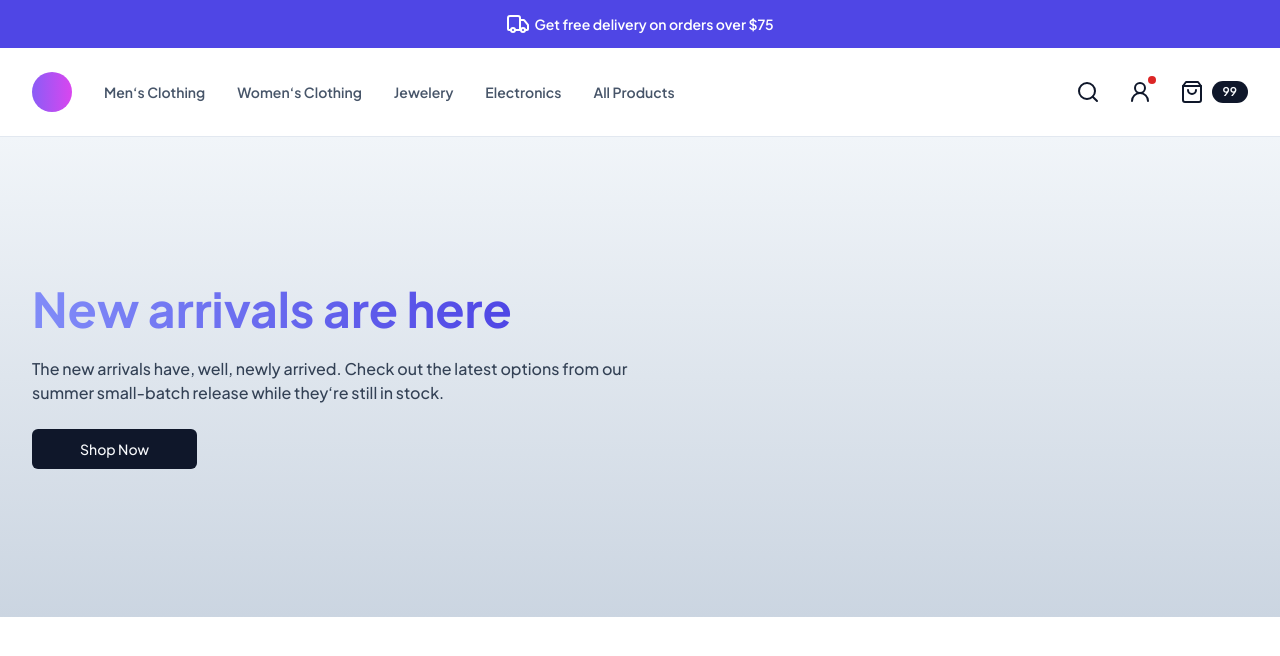
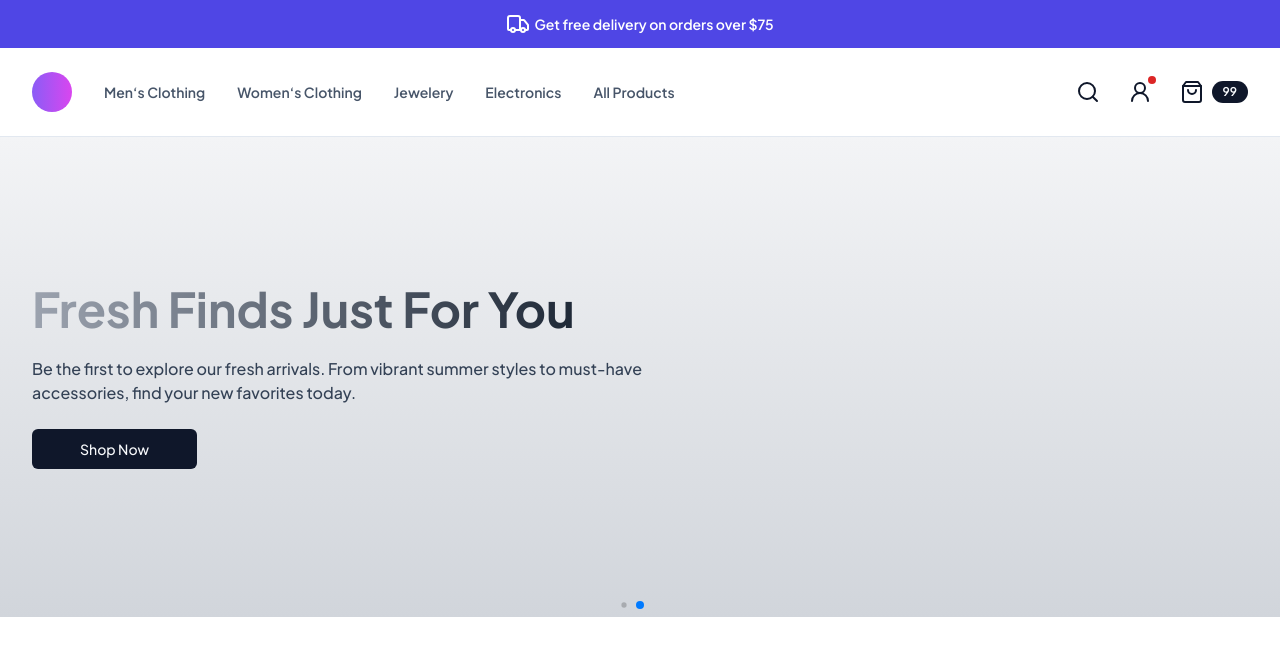
Before and after one commit to tangoren/nextjs-store, a Next.js app: page / in a window 1280 px wide. Shown: the top 656 px of the page. Built offline with nearby package versions, Linux system fonts and the light colour scheme.

Commit message:
feat: add swiper, update slider component

```diff
--- a/package.json
+++ b/package.json
@@ -20,6 +20,7 @@
     "next": "14.1.4",
     "react": "^18",
     "react-dom": "^18",
+    "swiper": "^11.0.7",
     "tailwind-merge": "^2.2.2",
     "tailwindcss-animate": "^1.0.7"
   },
--- a/src/components/Navbar.js
+++ b/src/components/Navbar.js
@@ -21,7 +21,7 @@ export default function Navbar() {
   }, []);
 
   return (
-    <div className="sticky top-0 py-6 text-center border-b bg-white/85 border-slate-200 backdrop-blur-xl">
+    <div className="sticky top-0 z-10 py-6 text-center border-b bg-white/85 border-slate-200 backdrop-blur-xl">
       <div className="container flex gap-4">
         <div className="rounded-full size-10 bg-gradient-to-r from-violet-500 to-fuchsia-500 shrink-0"></div>
 
--- a/src/components/Slider.js
+++ b/src/components/Slider.js
@@ -1,21 +1,70 @@
+"use client";
+
+import { Swiper, SwiperSlide } from "swiper/react";
+import { Pagination, EffectFade, Autoplay } from "swiper/modules";
+import "swiper/css";
+import "swiper/css/pagination";
+import "swiper/css/effect-fade";
+import "swiper/css/autoplay";
+
 import { Button } from "@/components/ui/button";
+
+const SlideComponent = ({
+  title,
+  description,
+  buttonText,
+  titleClass,
+  backgroundClass,
+}) => {
+  return (
+    <div className={`${backgroundClass} h-[480px] flex`}>
+      <div className="container flex flex-col items-start justify-center gap-6">
+        <div
+          className={`${titleClass} text-5xl font-bold text-transparent bg-gradient-to-r bg-clip-text`}
+        >
+          {title}
+        </div>
+
+        <p className="max-w-screen-sm font-medium text-slate-700">
+          {description}
+        </p>
+
+        <Button className="px-12">{buttonText}</Button>
+      </div>
+    </div>
+  );
+};
 
 export default function Slider() {
   return (
-    <div class="bg-gradient-to-b from-slate-100 to-slate-300 h-[480px] flex">
-      <div class="container flex flex-col justify-center items-start gap-6">
-        <div className="text-5xl font-bold text-transparent bg-gradient-to-r from-indigo-400 to-indigo-600 bg-clip-text">
-          New arrivals are here
-        </div>
-
-        <p className="max-w-screen-sm font-medium text-slate-700">
-          The new arrivals have, well, newly arrived. Check out the latest
-          options from our summer small-batch release while they&lsquo;re still
-          in stock.
-        </p>
-
-        <Button className="px-12">Shop Now</Button>
-      </div>
-    </div>
+    <Swiper
+      modules={[Pagination, EffectFade, Autoplay]}
+      effect="fade"
+      spaceBetween={0}
+      slidesPerView={1}
+      pagination={{ clickable: true, dynamicBullets: true }}
+      autoplay={{ delay: 6000 }}
+      // onSwiper={(swiper) => console.log(swiper)}
+      // onSlideChange={() => console.log("slide change")}
+    >
+      <SwiperSlide>
+        <SlideComponent
+          title="New Arrivals Are Here"
+          description="The new arrivals have, well, newly arrived. Check out the latest options from our summer small-batch release while they‘re still in stock."
+          buttonText="Shop Now"
+          titleClass="from-slate-400 to-slate-800"
+          backgroundClass="bg-gradient-to-b from-slate-100 to-slate-300"
+        />
+      </SwiperSlide>
+      <SwiperSlide>
+        <SlideComponent
+          title="Fresh Finds Just For You"
+          description="Be the first to explore our fresh arrivals. From vibrant summer styles to must-have accessories, find your new favorites today."
+          buttonText="Shop Now"
+          titleClass="from-gray-400 to-gray-800"
+          backgroundClass="bg-gradient-to-b from-gray-100 to-gray-300"
+        />
+      </SwiperSlide>
+    </Swiper>
   );
 }
```
Also changed, not shown: 1 other file (tests, documents, lock files or other folders).
